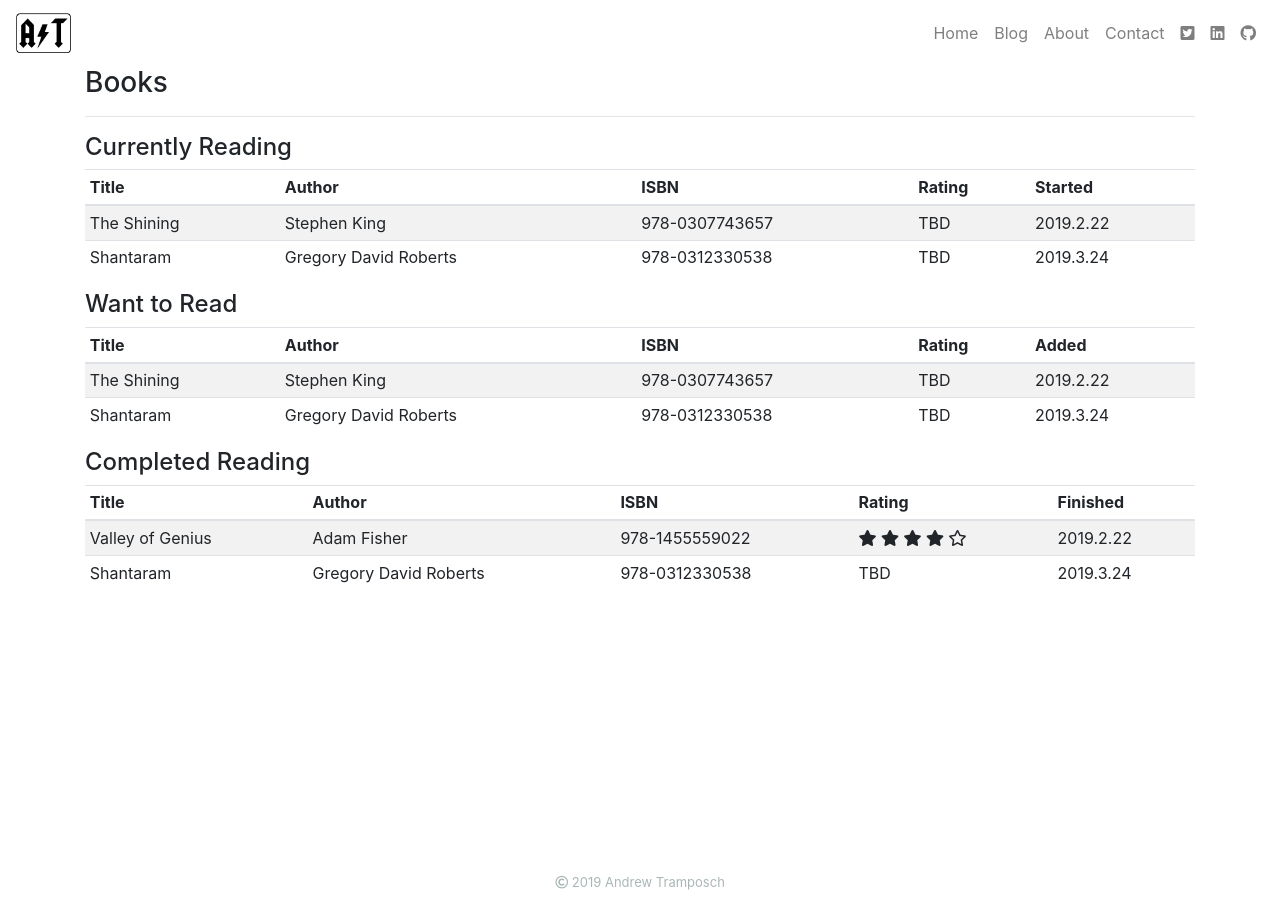
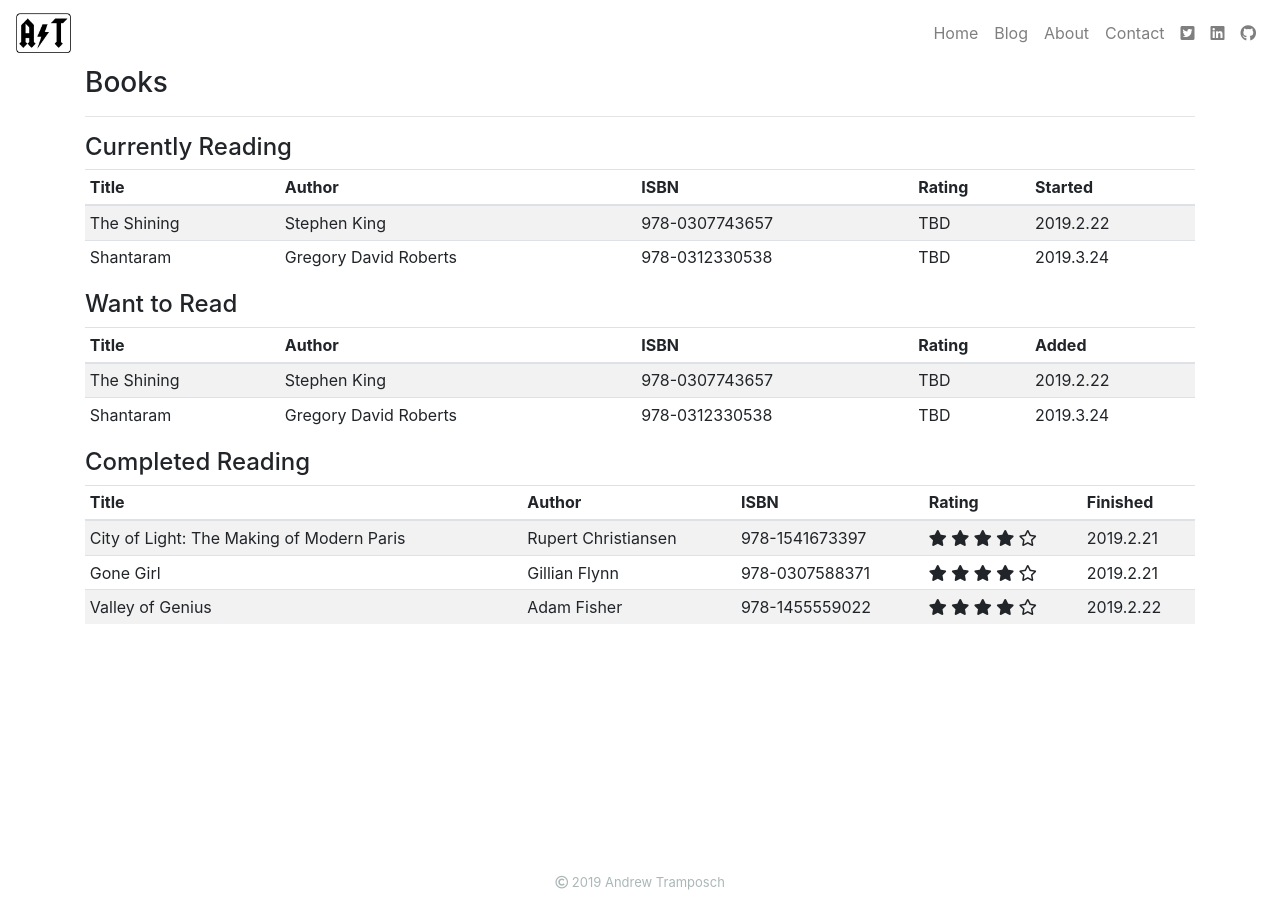
Before and after one commit to atramposch/website, a Jekyll site: the page built from about/books.html, in a window 1280 px wide. Built offline with Jekyll 4.4.1, drawn with Linux system fonts in a browser that asks for light colours.

Commit message:
added more books content

```diff
--- a/about/books.html
+++ b/about/books.html
@@ -6,6 +6,7 @@ title: Andrew Tramposch | Books
 <hr>
 
 <h4>Currently Reading</h4>
+<div class="table-responsive-sm">
     <table class="table table-striped table-sm table-hover">
         <thead>
             <tr>
@@ -33,8 +34,10 @@ title: Andrew Tramposch | Books
             </tr>
         </tbody>
     </table>
+</div>
 
 <h4>Want to Read</h4>
+<div class="table-responsive-sm">
     <table class="table table-striped table-sm table-hover">
         <thead>
             <tr>
@@ -62,6 +65,7 @@ title: Andrew Tramposch | Books
             </tr>
         </tbody>
     </table>
+</div>
 
 <h4>Completed Reading</h4>
 <div class="table-responsive">
@@ -77,6 +81,30 @@ title: Andrew Tramposch | Books
         </thead>
         <tbody>
             <tr>
+                <td scope="row">City of Light: The Making of Modern Paris</td>
+                <td>Rupert Christiansen</td>
+                <td>978-1541673397</td>
+                <td><i class="fas fa-star"></i>
+                    <i class="fas fa-star"></i>
+                    <i class="fas fa-star"></i>
+                    <i class="fas fa-star"></i>
+                    <i class="far fa-star"></i>
+                </td>
+                <td>2019.2.21</td>
+            </tr>
+            <tr>
+                <td scope="row">Gone Girl</td>
+                <td>Gillian Flynn</td>
+                <td>978-0307588371</td>
+                <td><i class="fas fa-star"></i>
+                    <i class="fas fa-star"></i>
+                    <i class="fas fa-star"></i>
+                    <i class="fas fa-star"></i>
+                    <i class="far fa-star"></i>
+                </td>
+                <td>2019.2.21</td>
+            </tr>
+            <tr>
                 <td scope="row">Valley of Genius</td>
                 <td>Adam Fisher</td>
                 <td>978-1455559022</td>
@@ -88,13 +116,6 @@ title: Andrew Tramposch | Books
                 </td>
                 <td>2019.2.22</td>
             </tr>
-            <tr>
-                <td scope="row">Shantaram</td>
-                <td>Gregory David Roberts</td>
-                <td>978-0312330538</td>
-                <td>TBD</td>
-                <td>2019.3.24</td>
-            </tr>
         </tbody>
     </table>
 </div>
```
Lines whose indentation alone changed are shown as unchanged.
